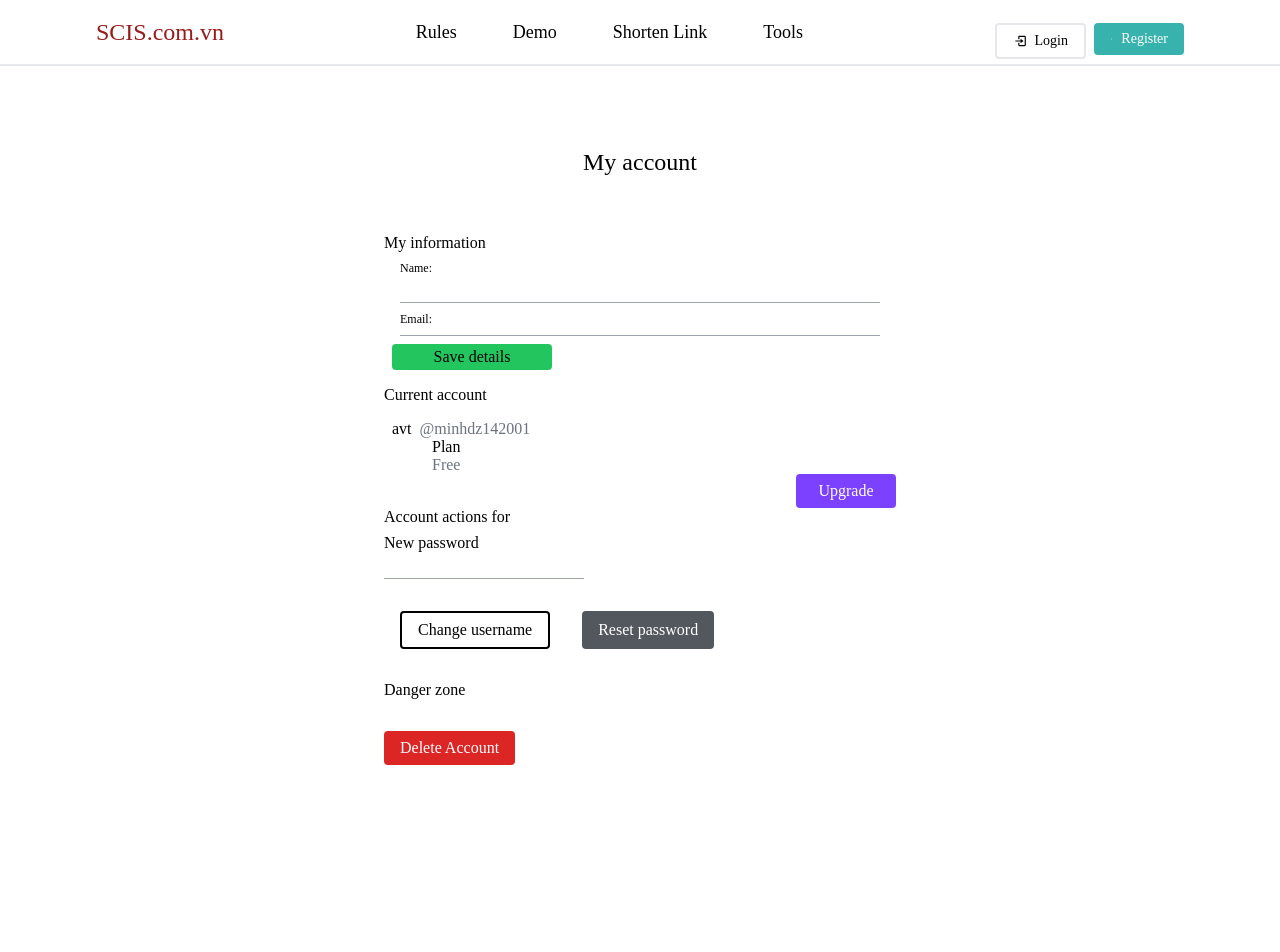
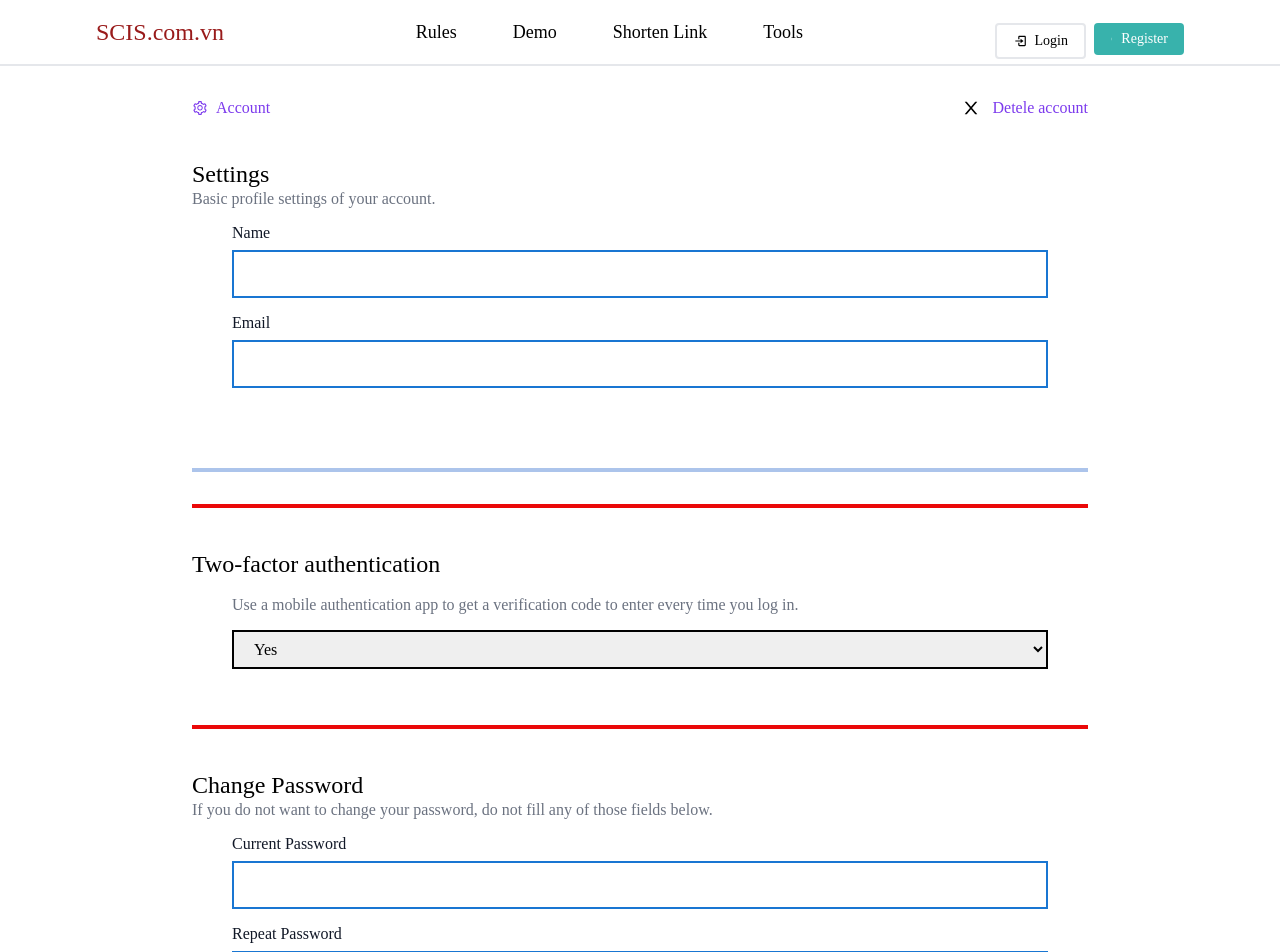
Before and after one commit to OllieHoang/FE_Capstone2, a React (Create React App) app: page /profile/1 in a window 1280 px wide. Shown: the top 952 px of the page. Built offline with nearby package versions, Linux system fonts and the light colour scheme.

Commit message:
UI-sprit1

```diff
--- a/src/App.js
+++ b/src/App.js
@@ -6,6 +6,7 @@ import ForgetPassword from './pages/ForgetPassword';
 import VerifyAccount from './pages/VerifyAccount';
 import ResetPassword from './pages/ResetPassword';
 import Profile from './pages/Profile';
+import DeleteAccount from './pages/DeleteAccount';
 
 function App() {
     return (
@@ -19,6 +20,7 @@ function App() {
                     <Route path="/profile/:id" element={<Profile />}></Route>
                     <Route path="/verifyaccount" element={<VerifyAccount />}></Route>
                     <Route path="/resetpassword" element={<ResetPassword />}></Route>
+                    <Route path="/delete" element={<DeleteAccount />}></Route>
                 </Routes>
             </Router>
         </div>
--- /dev/null
+++ b/src/pages/DeleteAccount.jsx
@@ -0,0 +1,43 @@
+import React from 'react';
+import { AiOutlineClose, AiOutlineSetting } from 'react-icons/ai';
+import { Link } from 'react-router-dom';
+
+const DeleteAccount = () => {
+    return (
+        <div className="w-full mt-8">
+            <div className="w-[70%] mx-auto">
+                <div className="flex justify-between text-violet-600">
+                    <Link to={'/profile'}>
+                        <div className="flex gap-x-2 justify-center items-center">
+                            <AiOutlineSetting />
+                            <div>Account</div>
+                        </div>
+                    </Link>
+                    <div className="flex gap-x-3 justify-center items-center">
+                        <AiOutlineClose className="text-black text-xl" />
+                        <div>Detele account</div>
+                    </div>
+                </div>
+
+                <div className="mt-10">
+                    <div className="text-2xl font-medium">Delete account</div>
+                    <div className="text-[#6B7280]">
+                        By deleting the account, all of your stored data will be deleted.This action is irreversible
+                        once done.
+                    </div>
+                    <div className="px-10 mt-4 flex flex-col gap-y-4">
+                        <div className="flex flex-col gap-y-2">
+                            <div className="text-[#111827] font-medium">Current Password</div>
+                            <input type="text" className="w-full border-[#1976D2] border-2 outline-none h-12 " />
+                        </div>
+                    </div>
+                </div>
+                <div>
+                    <button className="w-full h-12 bg-[#EA0808] rounded my-20">Update</button>
+                </div>
+            </div>
+        </div>
+    );
+};
+
+export default DeleteAccount;
--- a/src/pages/Profile.jsx
+++ b/src/pages/Profile.jsx
@@ -1,157 +1,86 @@
-import React, { useEffect, useState } from 'react';
+import React from 'react';
 import Header from '../components/Header';
-import callApi from '../axios/config';
-import { useNavigate } from 'react-router-dom';
-import axios from 'axios';
+
+// import icon
+import { AiOutlineClose, AiOutlineSetting } from 'react-icons/ai';
+import { Link } from 'react-router-dom';
 
 const Profile = () => {
-    const navigate = useNavigate();
-    const [userName, setUserName] = useState();
-    const [userEmail, setUserEmail] = useState();
-    const [userId, setUserId] = useState();
-    const [dataUser, setDataUser] = useState();
-
-    useEffect(() => {
-        const dataName = localStorage.getItem('fullname');
-        if (dataName) {
-            setUserName(dataName);
-        }
-        const dataUserId = localStorage.getItem('userId');
-        if (dataUserId) {
-            setUserId(dataUserId);
-        }
-        const dataUserEmail = localStorage.getItem('email');
-        if (dataUserEmail) {
-            setUserEmail(dataUserEmail);
-        }
-    }, []);
-
-    const onUpdate = async (fullName) => {
-        await callApi(`api/user/update/${userId}`, 'post', {
-            fullName: fullName,
-        })
-            .then(async (data) => {
-                try {
-                    const response = await axios.get('http://localhost:8000/api/user');
-                    setDataUser(response.data);
-                } catch (error) {
-                    console.log(error);
-                }
-                localStorage.setItem('fullname', fullName?.toString());
-                console.log('cập nhật thành công');
-                setTimeout(() => {
-                    navigate(`/`);
-                }, 1000);
-            })
-            .catch((err) => {
-                console.log('miss');
-            });
-    };
-
-    const handleUpdateInfo = (event) => {
-        event.preventDefault();
-        const formData = new FormData(event.target);
-        const fullname = formData.get('fullname');
-        onUpdate(fullname);
-    };
-
-    const fg = async (password) => {
-        await callApi(`api/user/password/${userId}`, 'post', {
-            password: password,
-        })
-            .then((res) => {
-                setTimeout(() => {
-                    navigate('/verifyaccount');
-                }, 1000);
-            })
-            .catch((err) => {
-                console.log(err);
-                console.log('Thất bại');
-            });
-    };
-
-    const handleResetPW = (event) => {
-        event.preventDefault();
-        const formData = new FormData(event.target);
-        const password = formData.get('password');
-
-        fg(password);
-    };
     return (
         <section>
             <div className="header w-full  bg-gradient-to-r border-b-2 py-2   lg:px-20">
                 <Header />
             </div>
-            <div className="h-screen mt-20 mx-96">
-                <div className=" flex flex-col">
-                    <form onSubmit={handleUpdateInfo}>
-                        <div className="w-full">
-                            <h2 className="text-2xl flex  justify-center mb-14">My account</h2>
-                            <div className="flex flex-col justify-center  gap-y-2">
-                                <h5>My information</h5>
-                                <div className="mx-4 flex flex-col gap-y-2">
-                                    <div className="flex flex-col">
-                                        <label htmlFor="" className="text-xs">
-                                            Name:
-                                        </label>
-                                        <input
-                                            type="text"
-                                            name="fullname"
-                                            placeholder={userName}
-                                            className="py-1 outline-none border-b border-gray-400"
-                                        />
-                                    </div>
-                                    <div className="flex flex-col">
-                                        <label htmlFor="" className="text-xs">
-                                            Email:
-                                        </label>
-                                        <div className="py-1 outline-none border-b border-gray-400">{userEmail}</div>
-                                    </div>
-                                </div>
-                                <button className="mx-2 px-2 py-1 bg-green-500 rounded font-medium w-[160px]">
-                                    Save details
-                                </button>
+            <div className="w-full mt-8">
+                <div className="w-[70%] mx-auto">
+                    <div className="flex justify-between text-violet-600">
+                        <div className="flex gap-x-2 justify-center items-center">
+                            <AiOutlineSetting />
+                            <div>Account</div>
+                        </div>
+                        <Link to={'/delete'}>
+                            <div className="flex gap-x-3 justify-center items-center">
+                                <AiOutlineClose className="text-black text-xl" />
+                                <div>Detele account</div>
                             </div>
-                        </div>
-                    </form>
-                    <div className="mt-4">
-                        <div className="w-full flex flex-col justify-center ">
-                            <h5 className="mb-4">Current account</h5>
-                            <div className="flex gap-x-2 mx-2">
-                                <div>avt</div>
-                                <div className="text-gray-500">@minhdz142001</div>
+                        </Link>
+                    </div>
+                    {/* Setting  */}
+                    <div className="mt-10">
+                        <div className="text-2xl font-medium">Settings</div>
+                        <div className="text-[#6B7280]">Basic profile settings of your account.</div>
+                        <div className="px-10 mt-4 flex flex-col gap-y-4">
+                            <div className="flex flex-col gap-y-2">
+                                <div className="text-[#111827] font-medium">Name</div>
+                                <input type="text" className="w-full border-[#1976D2] border-2 outline-none h-12 " />
                             </div>
-                            <div className="mx-12">
-                                <div>Plan</div>
-                                <div className="text-gray-500">Free</div>
-                            </div>
-                            <div className="flex justify-end">
-                                <button className="w-[100px] bg-[#7c41ff] px-3 py-2 rounded font-medium text-white">
-                                    Upgrade
-                                </button>
+                            <div className="flex flex-col gap-y-2">
+                                <div className="text-[#111827] font-medium">Email</div>
+                                <input type="text" className="w-full border-[#1976D2] border-2 outline-none h-12 " />
                             </div>
                         </div>
                     </div>
-                    <form onSubmit={handleResetPW}>
-                        <h2>Account actions for {} </h2>
-                        <div className="mt-2">New password</div>
-                        <input type="password" name="password" className="py-1 outline-none border-b border-gray-400" />
-
-                        <div className="flex gap-x-8 my-8 mx-4">
-                            <button className="px-4 py-2 border-2 border-black rounded">Change username</button>
-                            <button className="bg-[#53585f] px-4 py-2 text-white rounded">Reset password</button>
+                    <div className="w-full bg-[#ACC4EB] h-1 mt-20 "></div>
+                    <div className="w-full bg-[#EA0808] h-1 mt-8 "></div>
+                    {/* Two-factor authentication */}
+                    <div className="mt-10">
+                        <div className="text-2xl font-medium">Two-factor authentication</div>
+                        <div className="px-10 mt-4 flex flex-col gap-y-4 text-[#6B7280]">
+                            Use a mobile authentication app to get a verification code to enter every time you log in.
                         </div>
-                    </form>
-                    <form>
-                        <div className="flex flex-col gap-y-8">
-                            <h2 className="">Danger zone </h2>
-                            <div>
-                                <button className="px-4 py-2 bg-red-600 text-white rounded font-medium">
-                                    Delete Account
-                                </button>
+                        <div className="px-10 mt-4 flex flex-col gap-y-4 ">
+                            <select name="" id="" className="border-2 border-black px-4 py-2">
+                                <option value="1">Yes</option>
+                                <option value="2">No</option>
+                            </select>
+                        </div>
+                    </div>
+                    <div className="w-full bg-[#EA0808] h-1 mt-14 "></div>
+                    {/* Change Password  */}
+                    <div className="mt-10">
+                        <div className="text-2xl font-medium">Change Password</div>
+                        <div className="text-[#6B7280]">
+                            If you do not want to change your password, do not fill any of those fields below.
+                        </div>
+                        <div className="px-10 mt-4 flex flex-col gap-y-4">
+                            <div className="flex flex-col gap-y-2">
+                                <div className="text-[#111827] font-medium">Current Password</div>
+                                <input type="text" className="w-full border-[#1976D2] border-2 outline-none h-12 " />
+                            </div>
+                            <div className="flex flex-col gap-y-2">
+                                <div className="text-[#111827] font-medium">Repeat Password </div>
+                                <input type="text" className="w-full border-[#1976D2] border-2 outline-none h-12 " />
+                            </div>
+                            <div className="flex flex-col gap-y-2">
+                                <div className="text-[#111827] font-medium">New Password </div>
+                                <input type="text" className="w-full border-[#1976D2] border-2 outline-none h-12 " />
                             </div>
                         </div>
-                    </form>
+                    </div>
+                    {/* Button submit  */}
+                    <div>
+                        <button className="w-full h-12 bg-[#0982FE] rounded my-20">Update</button>
+                    </div>
                 </div>
             </div>
         </section>
```
Also changed, not shown: src/pages/ForgetPassword.jsx (+1 -7 lines).
